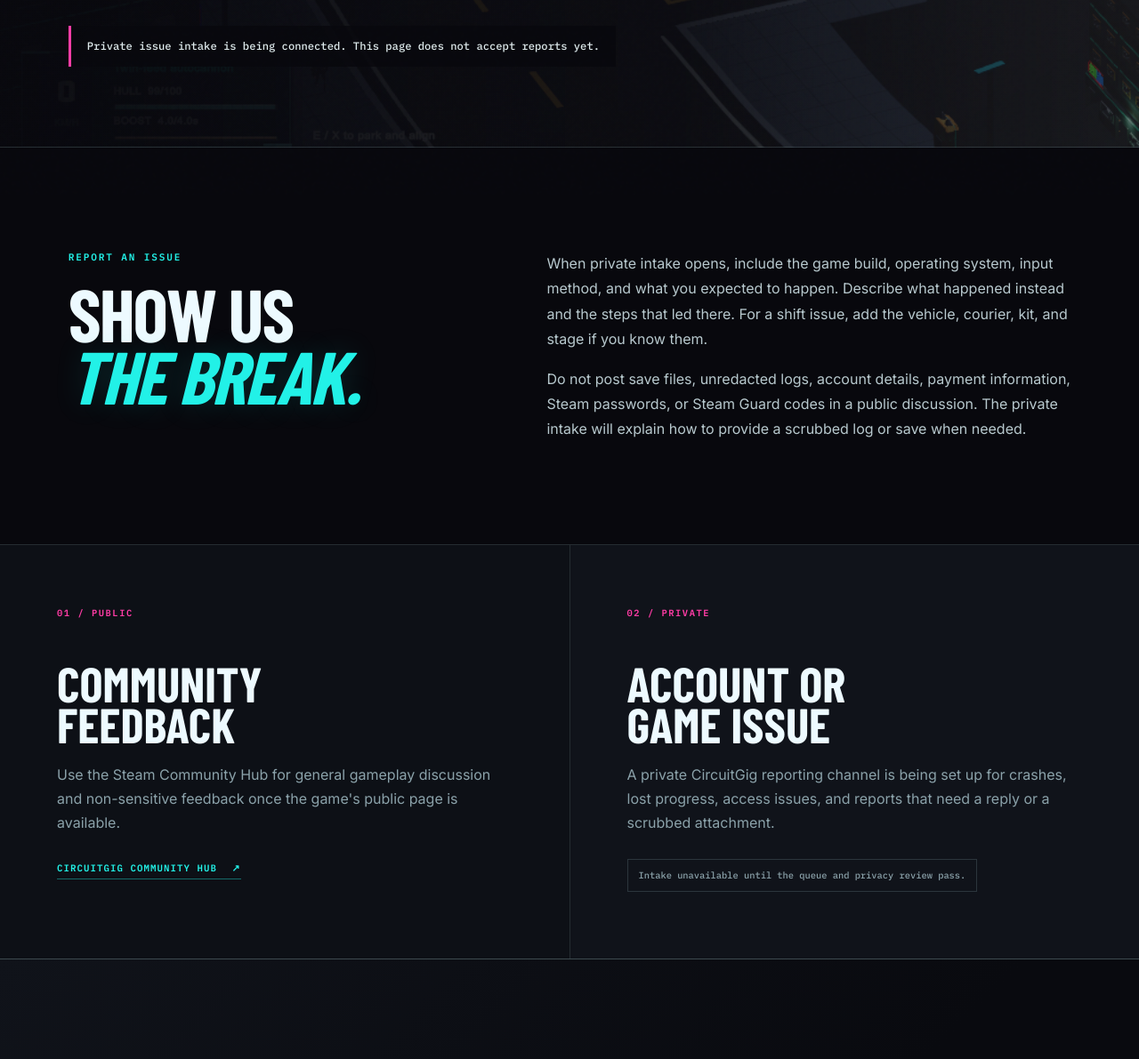
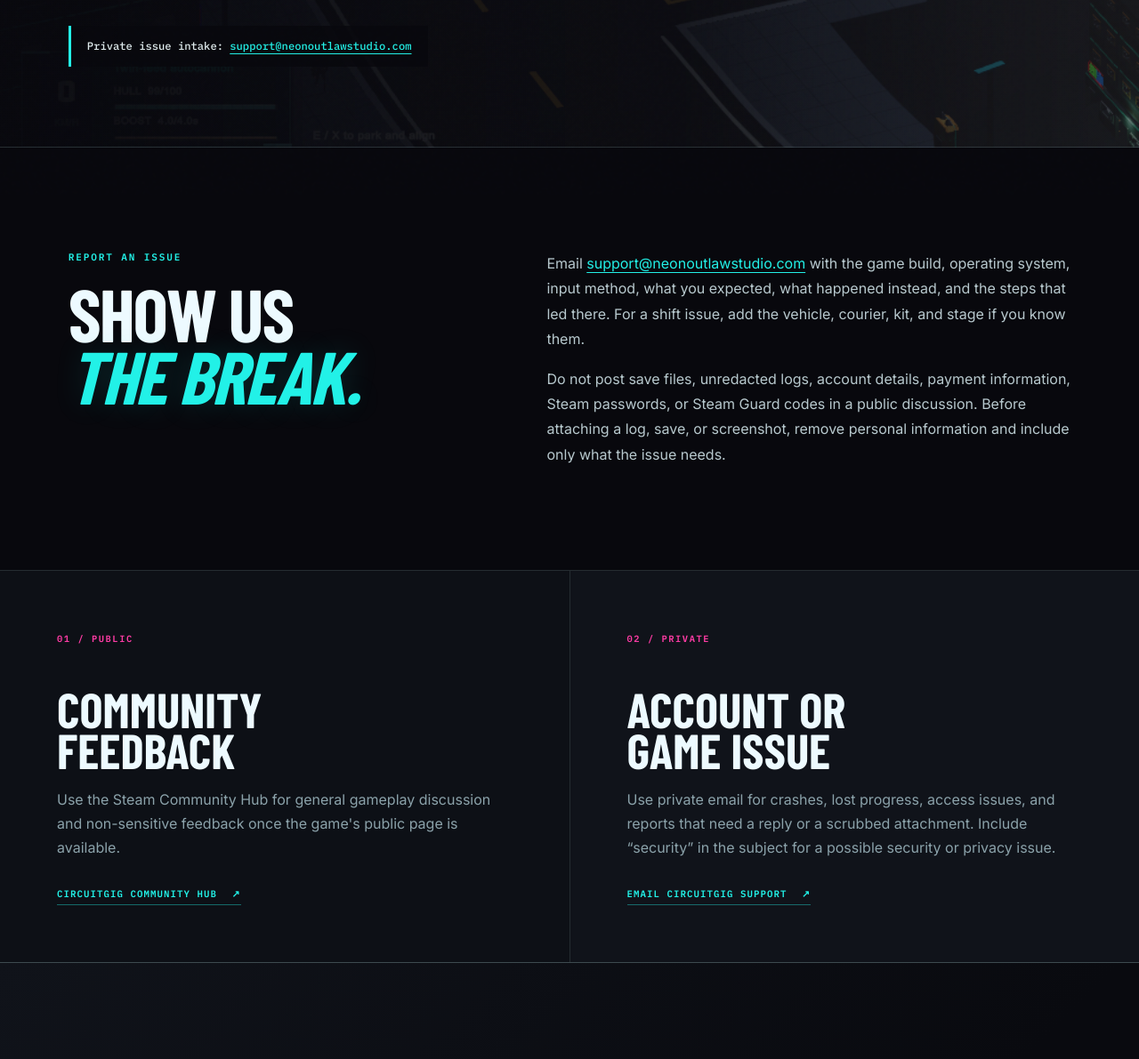
Before and after one commit to outlawresearchlabs/neon-outlaw-studio-site, a website: page circuitgig/support/index.html in a window 1280 px wide. Shown: the part 581-1772 px from the top of the page at 89% size. Drawn offline with nearby package versions, Linux system fonts and the light colour scheme; a web font is replaced by a local one.

Commit message:
Prepare CircuitGig private support intake page

```diff
--- a/circuitgig/support/index.html
+++ b/circuitgig/support/index.html
@@ -32,7 +32,7 @@
       <p class="eyebrow"><span></span> CircuitGig player support</p>
       <h1 id="support-title">KEEP THE<br><em>RUN MOVING.</em></h1>
       <p class="lede">If CircuitGig crashes, loses progress, or behaves differently than you expect, we want enough detail to reproduce it and get it to the right team.</p>
-      <p class="support-status" role="status">Private issue intake is being connected. This page does not accept reports yet.</p>
+      <p class="support-status support-status-ready" role="status">Private issue intake: <a href="mailto:support@neonoutlawstudio.com?subject=CircuitGig%20support%20request">support@neonoutlawstudio.com</a></p>
     </section>
 
     <section class="support-section" id="report" aria-labelledby="report-title">
@@ -41,8 +41,8 @@
         <h2 id="report-title">SHOW US<br><em>THE BREAK.</em></h2>
       </div>
       <div class="support-copy">
-        <p>When private intake opens, include the game build, operating system, input method, and what you expected to happen. Describe what happened instead and the steps that led there. For a shift issue, add the vehicle, courier, kit, and stage if you know them.</p>
-        <p>Do not post save files, unredacted logs, account details, payment information, Steam passwords, or Steam Guard codes in a public discussion. The private intake will explain how to provide a scrubbed log or save when needed.</p>
+        <p>Email <a href="mailto:support@neonoutlawstudio.com?subject=CircuitGig%20support%20request">support@neonoutlawstudio.com</a> with the game build, operating system, input method, what you expected, what happened instead, and the steps that led there. For a shift issue, add the vehicle, courier, kit, and stage if you know them.</p>
+        <p>Do not post save files, unredacted logs, account details, payment information, Steam passwords, or Steam Guard codes in a public discussion. Before attaching a log, save, or screenshot, remove personal information and include only what the issue needs.</p>
       </div>
     </section>
 
@@ -56,8 +56,8 @@
       <article class="support-card support-card-private">
         <span class="support-card-number">02 / PRIVATE</span>
         <h3>ACCOUNT OR<br>GAME ISSUE</h3>
-        <p>A private CircuitGig reporting channel is being set up for crashes, lost progress, access issues, and reports that need a reply or a scrubbed attachment.</p>
-        <p class="support-pending">Intake unavailable until the queue and privacy review pass.</p>
+        <p>Use private email for crashes, lost progress, access issues, and reports that need a reply or a scrubbed attachment. Include “security” in the subject for a possible security or privacy issue.</p>
+        <a class="text-link" href="mailto:support@neonoutlawstudio.com?subject=CircuitGig%20support%20request">Email CircuitGig support <span>↗</span></a>
       </article>
     </section>
 
@@ -67,7 +67,8 @@
         <h2 id="privacy-title">KEEP PRIVATE<br><em>DATA PRIVATE.</em></h2>
       </div>
       <div class="support-copy">
-        <p>Never send a password, Steam Guard code, payment detail, or full account identifier to us. Remove personal information from screenshots and logs before sharing them. A private reporting route and its data-handling notice will be published here before we ask for diagnostic files.</p>
+        <p>Never send a password, Steam Guard code, payment detail, or full account identifier to us. Remove personal information from screenshots and logs before sharing them.</p>
+        <p>We use support emails and any files you choose to send to investigate and answer your request. Access is limited to the people and service providers operating CircuitGig support. We retain a request for up to 90 days after resolution, unless we need it longer for security, abuse prevention, or a legal obligation. You may request access, correction, or deletion by emailing <a href="mailto:support@neonoutlawstudio.com?subject=CircuitGig%20privacy%20request">support@neonoutlawstudio.com</a>.</p>
         <p>For Steam purchases, account access, or payment matters, use <a href="https://help.steampowered.com/">Steam Support</a> directly.</p>
       </div>
     </section>
--- a/circuitgig/support/support.css
+++ b/circuitgig/support/support.css
@@ -4,6 +4,8 @@
 .support-hero h1 { font-size:clamp(5rem,11vw,10rem); }
 .support-hero .lede { max-width:710px; }
 .support-status { display:inline-block; max-width:710px; margin:32px 0 0; padding:14px 18px; border-left:3px solid var(--pink); background:rgba(8,8,13,.82); color:#e0ecee; font:500 .76rem/1.55 var(--mono); }
+.support-status-ready { border-left-color:var(--cyan); }
+.support-status a { color:var(--cyan); text-decoration:underline; text-underline-offset:4px; }
 .support-section { display:grid; grid-template-columns:.85fr 1.15fr; gap:clamp(45px,8vw,135px); padding:clamp(76px,9vw,130px) clamp(24px,6vw,96px); border-bottom:1px solid var(--line); }
 .support-section h2 { font-size:clamp(3.6rem,6.5vw,7rem); }
 .support-copy { max-width:650px; align-self:end; color:#b8c9ce; font-size:1rem; line-height:1.78; }
```
